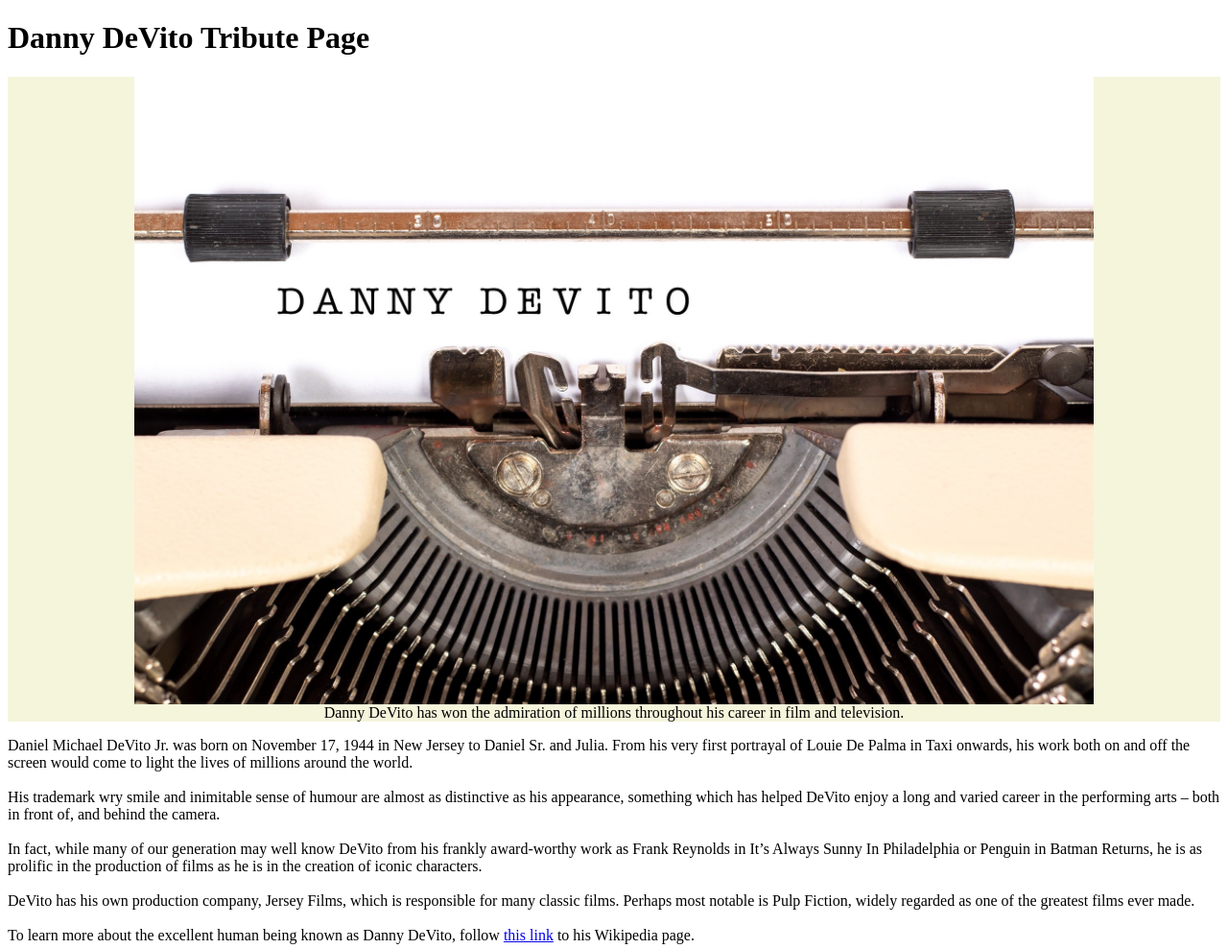
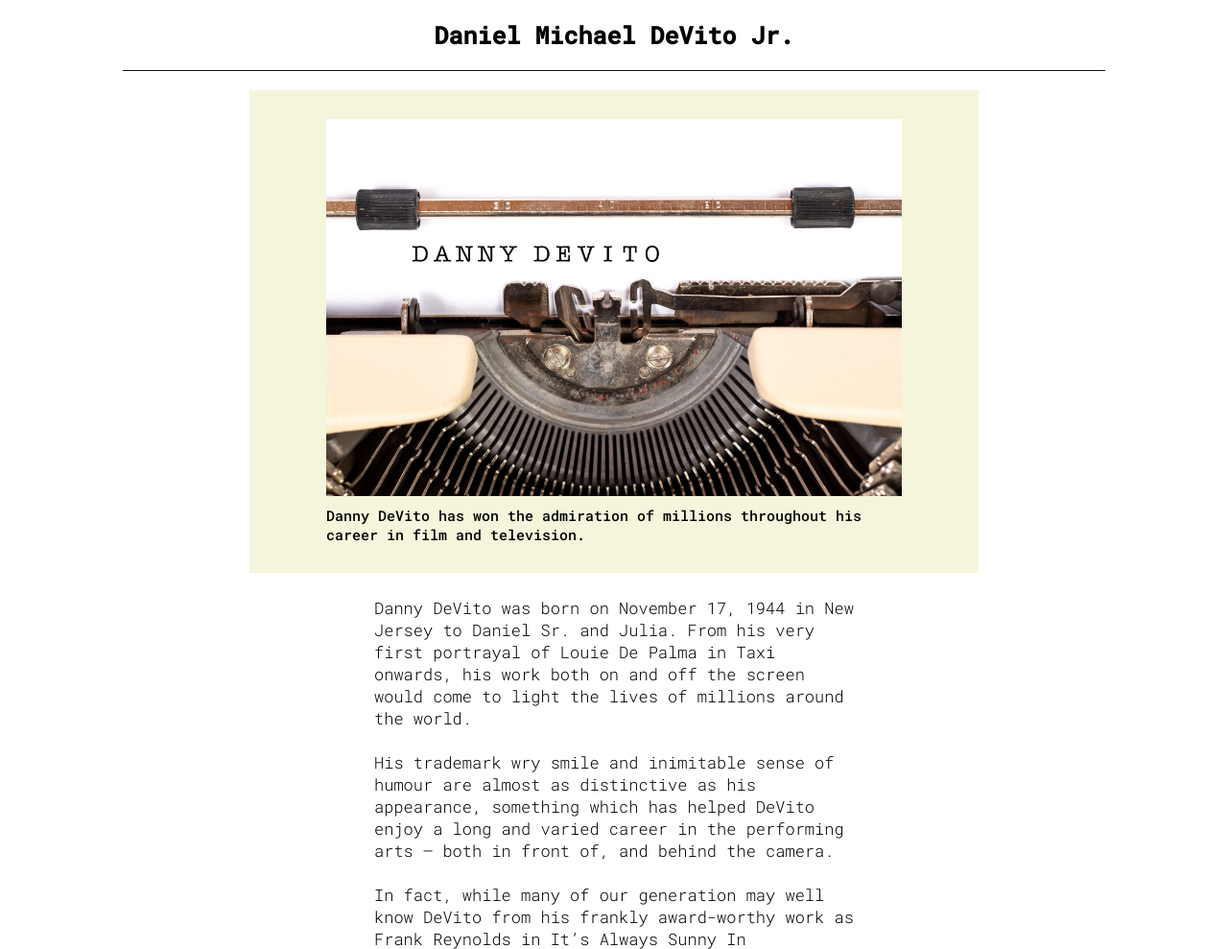
Before and after one commit to Joseph-Burke/Tribute-Page, a plain HTML site: page index.html in a window 1280 px wide. Shown: the top 989 px of the page at 96% size. Drawn offline with Linux system fonts and the light colour scheme.

Commit message:
Reset CSS. Apply font props. Reposition elements.

```diff
--- a/index.html
+++ b/index.html
@@ -7,18 +7,20 @@
         <meta charset="utf-8">
         <title>Tribute Page</title>
         <link rel="stylesheet" href="style.css">
+        <link href="https://fonts.googleapis.com/css2?family=Roboto+Mono:wght@300;400;500&display=swap" rel="stylesheet">
     </head>
     <body>
         <main id="main">
-
-        <h1 id="title">Danny DeVito Tribute Page</h1>
+            <header>
+                <h1 id="title">Daniel Michael DeVito Jr.</h1>
+            </header>
         <div id="img-div">
             <img id="image" src="images/danny-devito-typewriter.jpg" alt="a page in a typewriter with Danny Devito's name on it">
             <figcaption id="img-caption">Danny DeVito has won the admiration of millions throughout his career in film and television.</figcaption>
         </div>
 
         <p id="tribute-info">
-            Daniel Michael DeVito Jr. was born on November 17, 1944 in New Jersey to Daniel Sr. and Julia. From his very first
+            Danny DeVito was born on November 17, 1944 in New Jersey to Daniel Sr. and Julia. From his very first
             portrayal of Louie De Palma in Taxi onwards, his work both on and off the screen would come to light the lives of
             millions around the world.
             <br><br>
--- a/style.css
+++ b/style.css
@@ -1,15 +1,68 @@
+* {
+    margin: 0px;
+    padding: 0px;
+}
+
+html {
+    font-size: 10px;
+    font-family: 'Roboto Mono', monospace;
+    font-weight: 300;
+}
+
+main {
+    display: flex;
+    flex-direction: column;
+    justify-content: flex-start;
+    align-items: center;
+}
+
+header {
+    width: 80%;
+    border-bottom: 0.5px solid #111;
+    margin-bottom: 20px;
+    padding: 20px 0px;
+}
+
+header h1 {
+    font-size: 2.5em;
+}
 
 #img-div {
-    display: block;
+    width: 700px;
     background-color: beige;
     display: flex;
     flex-direction: column;
-    align-items: center;~
+    align-items: center;
+    padding: 30px 30px;
 }
 
 #image {
-    width: 1000px;
+    width: 600px;
     max-width: 100%;
     height: auto;
-    margin: 0 auto;
+    margin-bottom: 10px;
 }
+
+#image,
+#img-caption {
+    width: 600px;
+    max-width: 100%;
+}
+
+#img-caption {
+    font-size: 1.5em;
+    font-weight: 500;
+}
+
+#title {
+    text-align: center;
+}
+
+/* Informational Text */
+
+#tribute-info {
+    width: 500px;
+    max-width: 90%;
+    font-size: 1.7em;
+    margin-top: 25px;
+}
```
